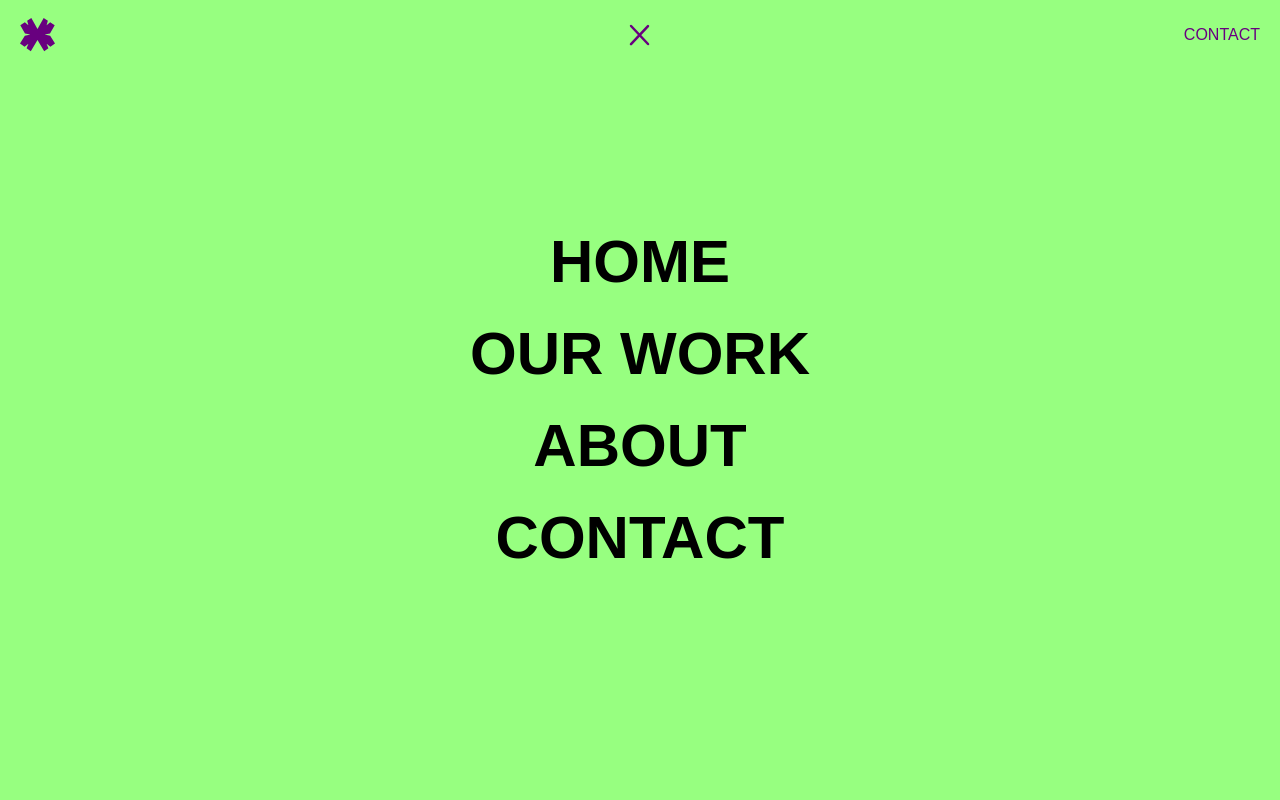
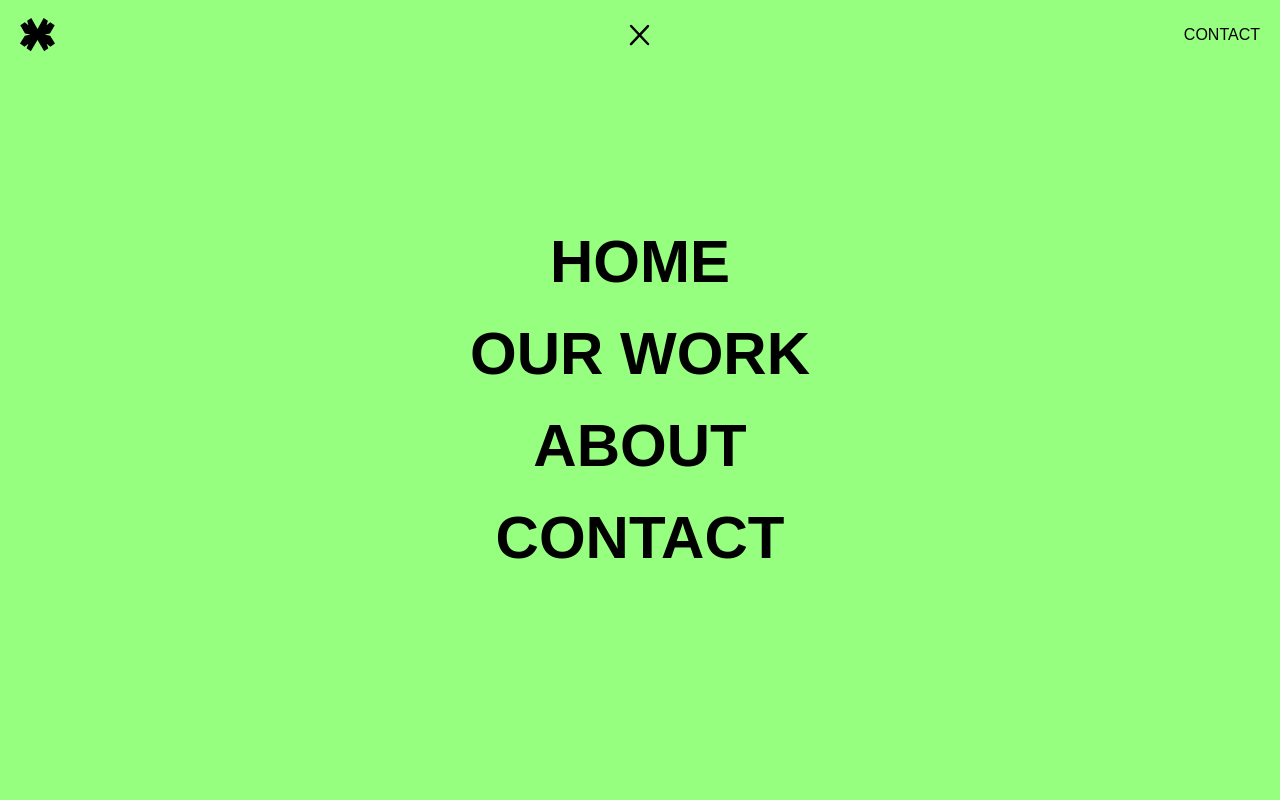
Before and after one commit to cloverdesign/clover, a Next.js app: page / in a window 1280 px wide. Both pictures are taken after a click on the icon 639 px from the left and 35 px from the top of the page. Shown: the top 800 px of the page. Built offline with nearby package versions, Linux system fonts and the light colour scheme; a web font is replaced by a local one.

Commit message:
fix: nav color ans spacing

```diff
--- a/src/app/nav.js
+++ b/src/app/nav.js
@@ -7,9 +7,6 @@ import { usePathname } from 'next/navigation'
 
 export const Nav = () => {
     const [showMenu, setShowMenu] = useState(false)
-    const pathname = usePathname();
-
-    let isMobile = useMediaQuery('(max-width: 768px)')
 
     const handleToggleNav = () => {
         setShowMenu(prev => !prev)
@@ -52,11 +49,6 @@ export const Nav = () => {
                 ease: "easeInOut"
             }
         },
-
-        hovered: {
-            content: '"↗"',
-            color: "#fff"
-        }
     }
 
     const ulVariant = {
@@ -123,8 +115,8 @@ export const Nav = () => {
             className="flex justify-between items-center p-[20px] w-full h-[70px] fixed z-50 bg-black top-0"
         >
 
-            <div className="z-50 grid lg:grid-cols-3 grid-cols-2 items-center w-full mix-blend-difference">
-                <svg className="fill-white w-[35px]" xmlns="http://www.w3.org/2000/svg" viewBox="0 0 904.01 856.44"><g id="Layer_2" data-name="Layer 2"><g id="Layer_1-2" data-name="Layer 1"><polygon points="785.53 743.9 686.53 662.94 733.85 780.08 624.94 856.44 452 569.75 279.07 856.44 170.15 780.08 217.47 662.94 118.48 743.9 0 660.88 124.29 456.48 268.78 427.92 128.64 400.93 7.5 186.61 124.89 109.88 216.5 184.43 184.91 70.55 292.74 0 452 284.27 611.26 0 719.09 70.55 687.5 184.43 779.11 109.88 896.5 186.61 775.24 400.93 635.22 427.92 779.72 456.48 904 660.88 785.53 743.9" /></g></g></svg>
+            <div className={`${showMenu ? "text-black" : "text-white"} z-50 grid lg:grid-cols-3 grid-cols-2 items-center w-full transition duration-[2s] ease-in-out`}>
+                <svg className={`${showMenu ? "fill-black" : "fill-white"} w-[35px]`} xmlns="http://www.w3.org/2000/svg" viewBox="0 0 904.01 856.44"><g id="Layer_2" data-name="Layer 2"><g id="Layer_1-2" data-name="Layer 1"><polygon points="785.53 743.9 686.53 662.94 733.85 780.08 624.94 856.44 452 569.75 279.07 856.44 170.15 780.08 217.47 662.94 118.48 743.9 0 660.88 124.29 456.48 268.78 427.92 128.64 400.93 7.5 186.61 124.89 109.88 216.5 184.43 184.91 70.55 292.74 0 452 284.27 611.26 0 719.09 70.55 687.5 184.43 779.11 109.88 896.5 186.61 775.24 400.93 635.22 427.92 779.72 456.48 904 660.88 785.53 743.9" /></g></g></svg>
 
                 {/* Hamburger Menu Button Animated with Framer Motion */}
                 <AnimatePresence>
@@ -152,7 +144,11 @@ export const Nav = () => {
 
             <motion.aside variants={mobileMenuVariant} className={`h-[100vh] w-[100vw] bg-green-500 absolute top-0 right-0 flex items-center justify-center`}>
                 <motion.ul variants={ulVariant} className="flex-col text-black lg:text-6xl text-3xl space-y-8 font-semibold font-display w-full">
-                    {navItems.map((item) => (<motion.li variants={navItemsVariants} whileHover="hovered" className="hover:cursor-pointer uppercase flex items-center justify-center text-left w-full" key={item.id}><Link href={`${item.path}`}>{item.name}</Link></motion.li>))}
+                    {navItems.map((item) =>
+                    (<motion.li variants={navItemsVariants} className="hover:cursor-pointer hover:text-white uppercase flex items-center justify-center text-left w-full" key={item.id}>
+                        <Link href={`${item.path}`}>{item.name}</Link>
+                    </motion.li>
+                    ))}
                 </motion.ul>
             </motion.aside>
 
--- a/src/components/hero.js
+++ b/src/components/hero.js
@@ -54,7 +54,7 @@ export const Hero = () => {
         <motion.section
             ref={targetRef}
             style={{ opacity }}
-            className="hero w-[100vw] h-[100vh] relative overflow-hidden"
+            className="hero p-[40px] w-[100vw] h-[100vh] relative overflow-hidden"
         >
             <motion.div
                 style={{ position }}
```
